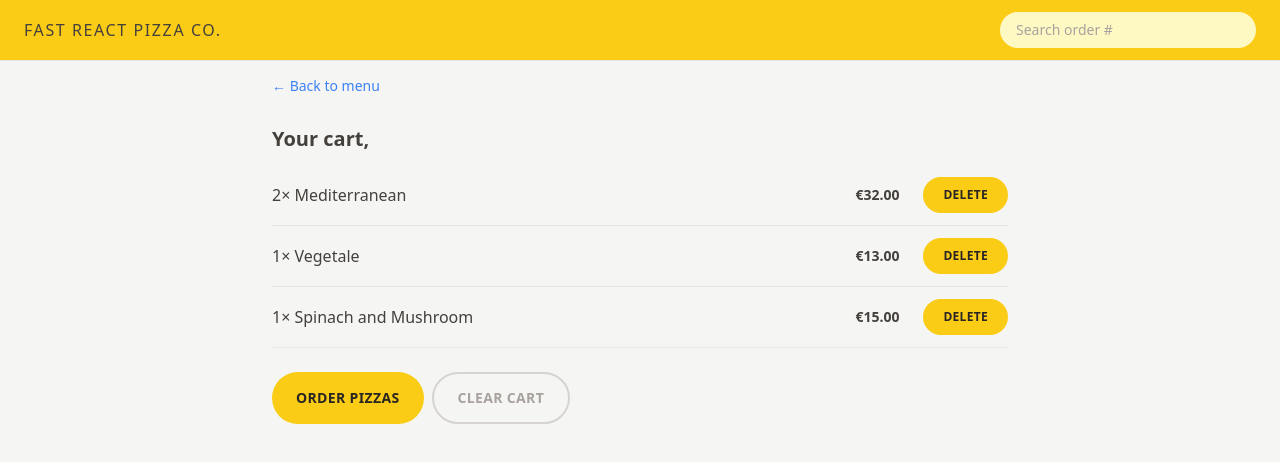
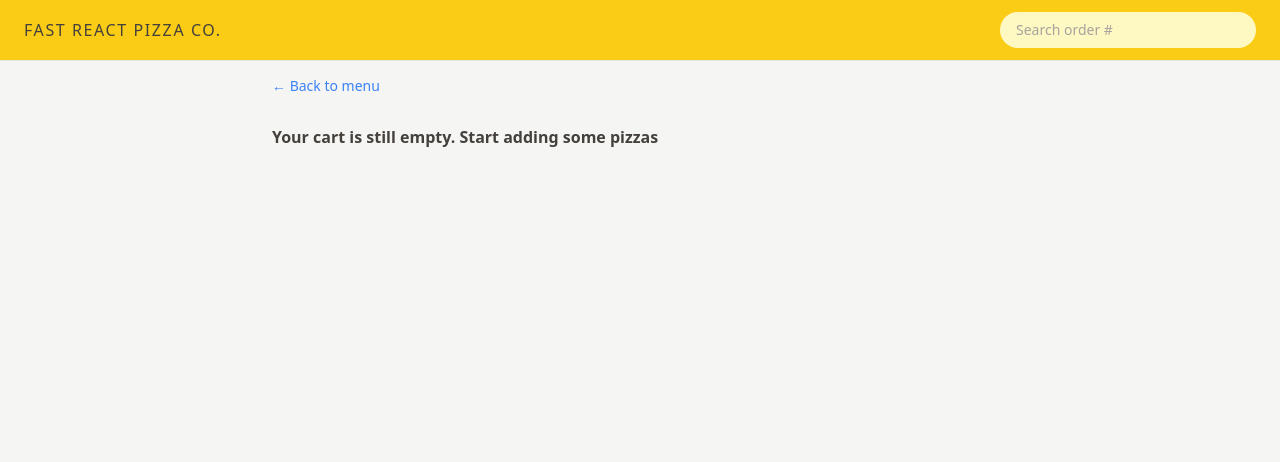
Before and after one commit to usama-rahman/react-pizza, a React (Vite) app: page /cart in a window 1280 px wide. Shown: the top 462 px of the page. Built offline with nearby package versions, Linux system fonts and the light colour scheme.

Commit message:
Building the Cart Page

```diff
--- a/src/features/cart/Cart.jsx
+++ b/src/features/cart/Cart.jsx
@@ -1,35 +1,17 @@
 import LinkButton from '../../ui/LinkButton';
 import Button from '../../ui/Button';
 import CartItem from './CartItem';
-import { useSelector } from 'react-redux';
-
-const fakeCart = [
-  {
-    pizzaId: 12,
-    name: 'Mediterranean',
-    quantity: 2,
-    unitPrice: 16,
-    totalPrice: 32,
-  },
-  {
-    pizzaId: 6,
-    name: 'Vegetale',
-    quantity: 1,
-    unitPrice: 13,
-    totalPrice: 13,
-  },
-  {
-    pizzaId: 11,
-    name: 'Spinach and Mushroom',
-    quantity: 1,
-    unitPrice: 15,
-    totalPrice: 15,
-  },
-];
+import { useDispatch, useSelector } from 'react-redux';
+import { clearCart, getCart } from './cartSlice';
+import EmptyCart from './EmptyCart';
 
 function Cart() {
   const username = useSelector((state) => state.user.username);
-  const cart = fakeCart;
+
+  const cart = useSelector(getCart);
+  const dispatch = useDispatch();
+
+  if (!cart.length) return <EmptyCart />;
 
   return (
     <div className="px-4 py-3">
@@ -48,7 +30,9 @@ function Cart() {
           Order pizzas
         </Button>
 
-        <Button type="secondary">Clear cart</Button>
+        <Button type="secondary" onClick={() => dispatch(clearCart())}>
+          Clear cart
+        </Button>
       </div>
     </div>
   );
--- a/src/features/cart/EmptyCart.jsx
+++ b/src/features/cart/EmptyCart.jsx
@@ -1,11 +1,13 @@
-import { Link } from 'react-router-dom';
+import LinkButton from '../../ui/LinkButton';
 
 function EmptyCart() {
   return (
-    <div>
-      <Link to="/menu">&larr; Back to menu</Link>
+    <div className="px-4 py-3">
+      <LinkButton to="/menu">&larr; Back to menu</LinkButton>
 
-      <p>Your cart is still empty. Start adding some pizzas :)</p>
+      <p className="mt-7 font-semibold">
+        Your cart is still empty. Start adding some pizzas
+      </p>
     </div>
   );
 }
--- a/src/features/cart/cartSlice.js
+++ b/src/features/cart/cartSlice.js
@@ -42,6 +42,8 @@ export const {
 
 export default cartSlice.reducer;
 
+export const getCart = (state) => state.cart.cart;
+
 export const getTotalCartQuantity = (state) =>
   state.cart.cart.reduce((sum, item) => sum + item.quantity, 0);
 
```
